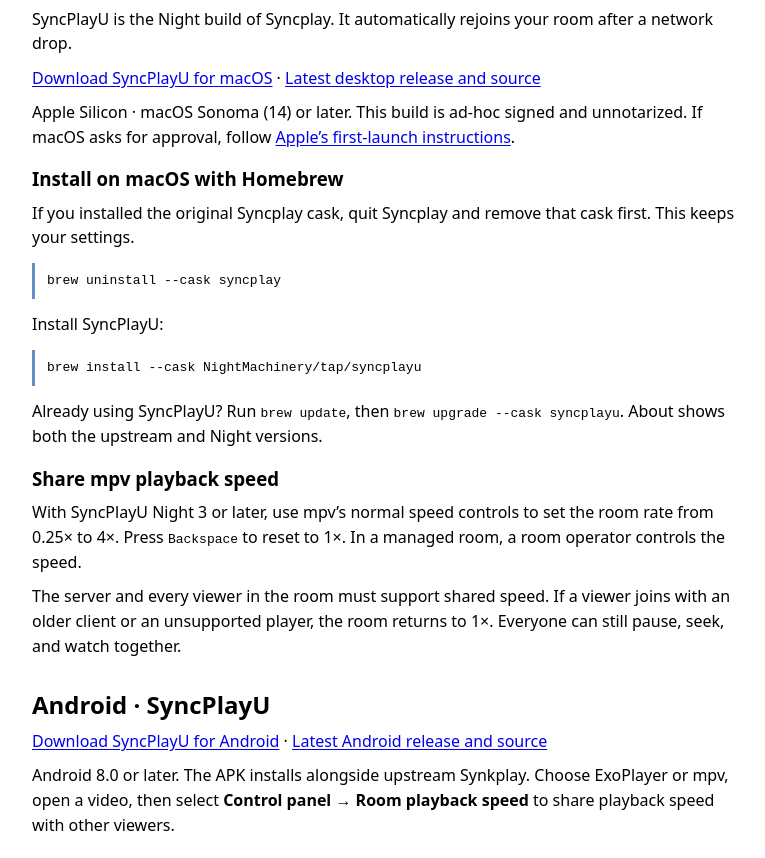
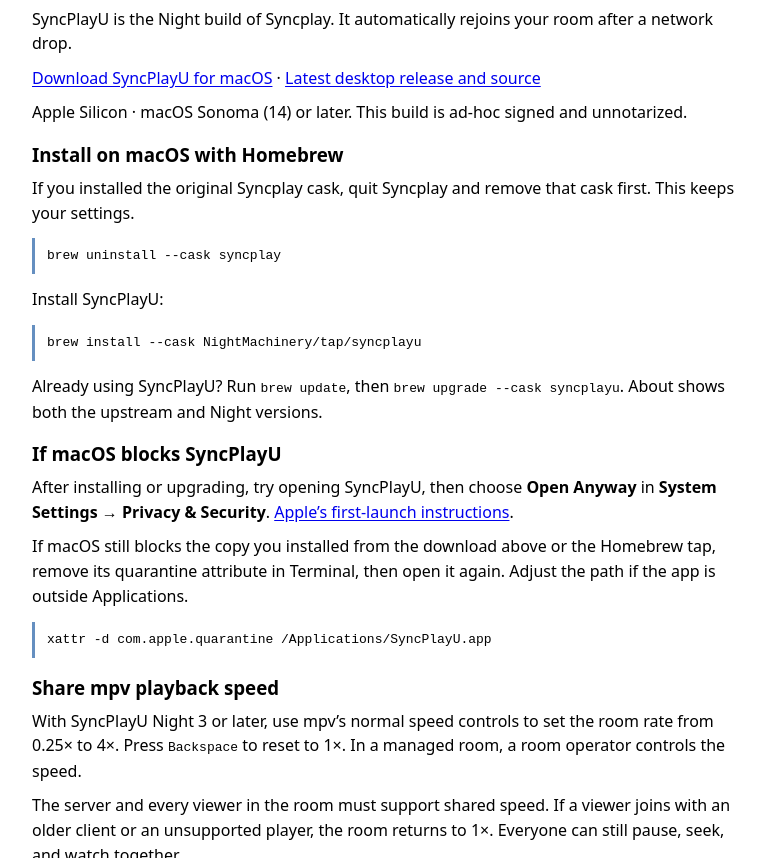
Before and after one commit to NightMachinery/syncplay-selfhost, a plain HTML site: page public/index.html in a window 1280 px wide. Shown: the part 346-1204 px from the top of the page, without its empty margins (256-1021 px from the left). Drawn offline with Linux system fonts and the light colour scheme.

Commit message:
docs: explain how to open SyncPlayU if macOS blocks it

```diff
--- a/public/index.html
+++ b/public/index.html
@@ -36,7 +36,7 @@
   <h2 class="app-heading"><img src="syncplayu.png?v=27779da572b0" alt="" width="48" height="48">Desktop · SyncPlayU</h2>
   <p>SyncPlayU is the Night build of Syncplay. It automatically rejoins your room after a network drop.</p>
   <p><a href="https://github.com/NightMachinery/syncplay/releases/latest/download/SyncPlayU-macOS.dmg">Download SyncPlayU for macOS</a> · <a href="https://github.com/NightMachinery/syncplay/releases/latest">Latest desktop release and source</a></p>
-  <p>Apple Silicon · macOS Sonoma (14) or later. This build is ad-hoc signed and unnotarized. If macOS asks for approval, follow <a href="https://support.apple.com/en-us/102445">Apple’s first-launch instructions</a>.</p>
+  <p>Apple Silicon · macOS Sonoma (14) or later. This build is ad-hoc signed and unnotarized.</p>
 
   <h3>Install on macOS with Homebrew</h3>
   <p>If you installed the original Syncplay cask, quit Syncplay and remove that cask first. This keeps your settings.</p>
@@ -44,6 +44,10 @@
   <p>Install SyncPlayU:</p>
   <pre><code>brew install --cask NightMachinery/tap/syncplayu</code></pre>
   <p>Already using SyncPlayU? Run <code>brew update</code>, then <code>brew upgrade --cask syncplayu</code>. About shows both the upstream and Night versions.</p>
+  <h3>If macOS blocks SyncPlayU</h3>
+  <p>After installing or upgrading, try opening SyncPlayU, then choose <strong>Open Anyway</strong> in <strong>System Settings → Privacy &amp; Security</strong>. <a href="https://support.apple.com/en-us/102445">Apple’s first-launch instructions</a>.</p>
+  <p>If macOS still blocks the copy you installed from the download above or the Homebrew tap, remove its quarantine attribute in Terminal, then open it again. Adjust the path if the app is outside Applications.</p>
+  <pre><code>xattr -d com.apple.quarantine /Applications/SyncPlayU.app</code></pre>
   <h3>Share mpv playback speed</h3>
   <p>With SyncPlayU Night 3 or later, use mpv’s normal speed controls to set the room rate from 0.25× to 4×. Press <kbd>Backspace</kbd> to reset to 1×. In a managed room, a room operator controls the speed.</p>
   <p>The server and every viewer in the room must support shared speed. If a viewer joins with an older client or an unsupported player, the room returns to 1×. Everyone can still pause, seek, and watch together.</p>
```
Also changed, not shown: site/index.html (+5 -1 lines).
